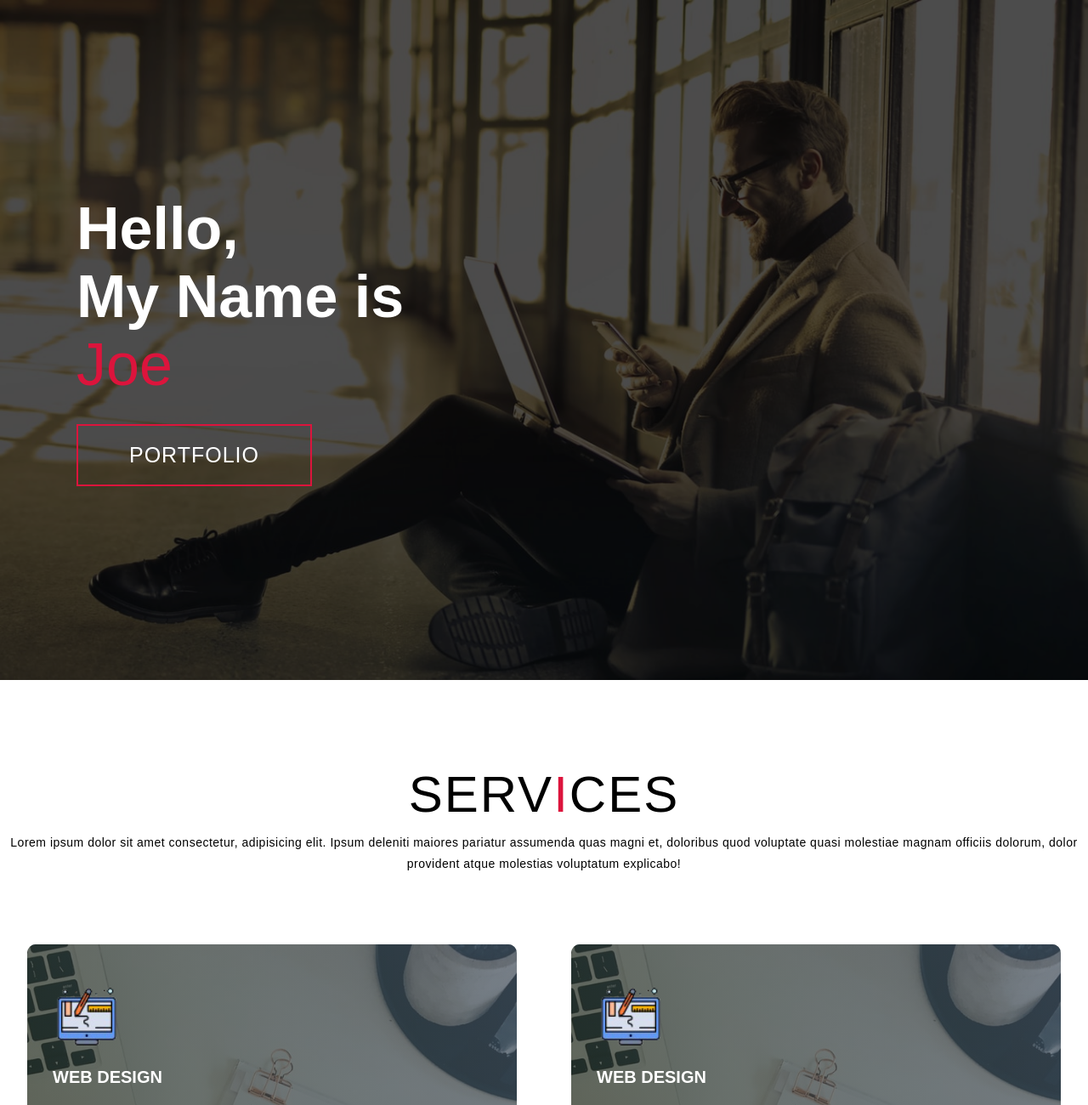
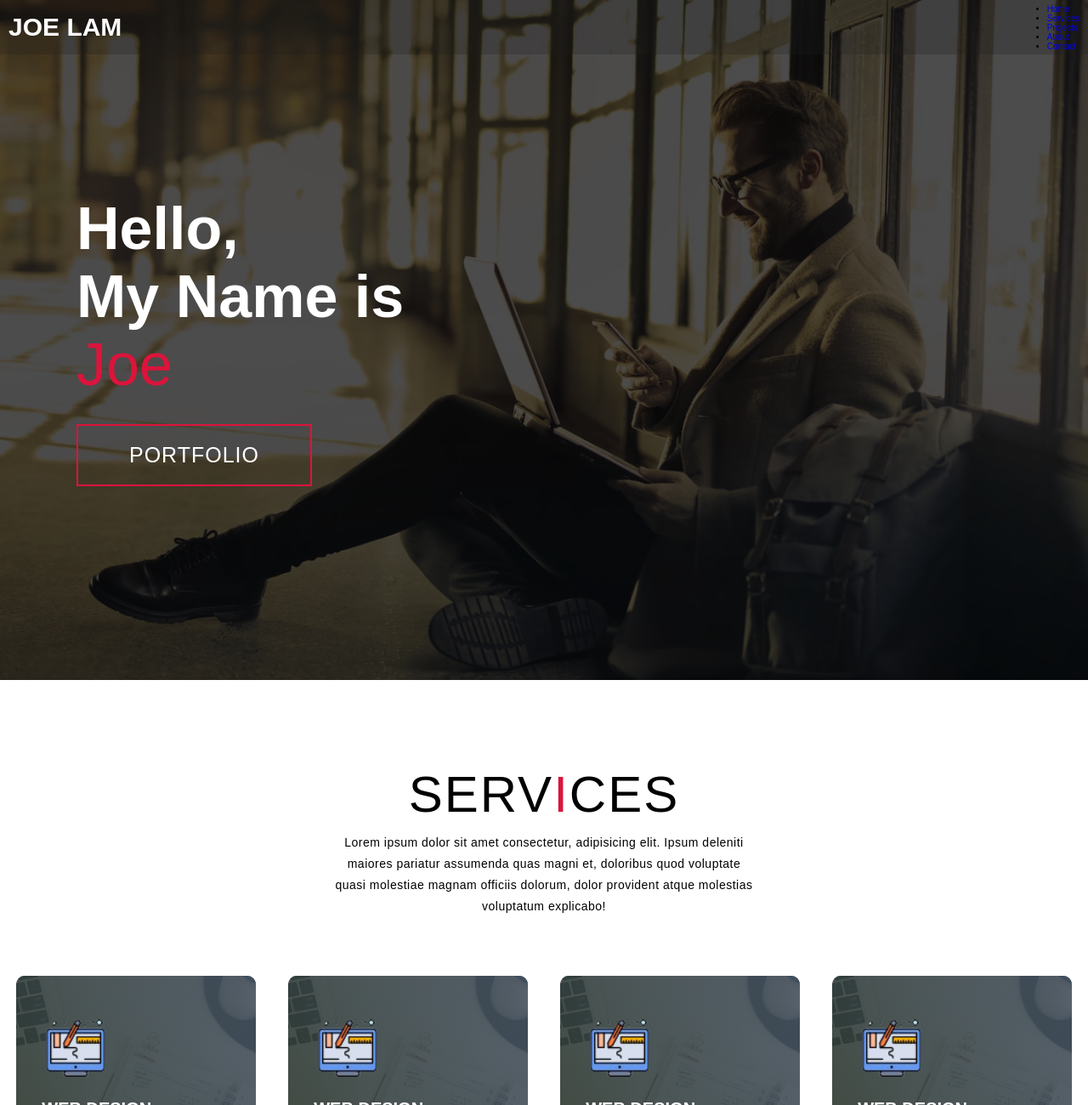
Before and after one commit to JoeLam930/Porfolio, a plain HTML site: page index.html in a window 1280 px wide. Shown: the top 1300 px of the page at 85% size. Drawn offline with Linux system fonts and the light colour scheme.

Commit message:
Portfolio

```diff
--- a/css/style.css
+++ b/css/style.css
@@ -82,6 +82,31 @@ p {
 .brand h2 span {
   color: crimson;
 }
+
+/*Header section*/
+#header{
+  position:fixed;
+  z-index: 1000;
+  left:0;
+  top:0;
+  width:100vw;
+  height:auto;
+}
+#header .header{
+  min-height:8vh;
+  background-color: rgba(31,30,30, 0.24);
+}
+.header .nav-bar {
+  display:flex;
+  align-items: center;
+  justify-content:space-between;
+  width:100%;
+  height:100%;
+  max-width: 1300px;
+  padding: 0 10px;
+}
+
+/*End Header section
 /* hero Section*/
 
 #hero {
@@ -168,6 +193,10 @@ p {
   font-weight: 300;
   letter-spacing: 0.05rem;
 }
+#services .service-top{
+  width:500px;
+  margin:0 auto;
+}
 #services .service-bottom {
   display: flex;
   align-items: center;
@@ -198,7 +227,7 @@ p {
   height: 100%;
   width: 100%;
   background-image: linear-gradient(60deg, #293323 0%, #485563 100%);
-  opacity: 0.7;
+  opacity: .9;
   z-index: -1;
   border-radius:10px ;
   overflow: hidden;
@@ -514,6 +543,13 @@ p {
     }
     /*end about*/
     /*Contact me*/
+    #contact .contact{
+      flex-direction: column;
+      padding:100px 0;
+      align-items: center;
+      justify-content: center;
+      min-width: 20vh;
+    }
     #contact .contact-items{
       width: 100%;
       display: flex;
@@ -539,3 +575,11 @@ p {
     }
     /*End contact*/
   }
+
+      /*Media Query for Tablet*/
+@media only screen and (min-width:1200px){
+      #services .service-bottom .service-item{
+        flex-basis: 22%;
+        margin: 1.5%;
+      }
+    }
--- a/index.html
+++ b/index.html
@@ -9,6 +9,26 @@
     <title>My Website</title>
 </head>
 <body>
+    <!--Header-->
+    <section id="header">
+        <div class="header container">
+            <div class="nav-bar">
+                <div class="brand">
+                    <a href="#hero"><h1><span>J</span>oe <span>L</span>am</h1></a>
+                </div>
+                <div class="nav-list">
+                    <div class="hanburger"><div class="bar"></div></div>
+                    <ul>
+                        <li><a href="#">Home</a></li>
+                        <li><a href="#">Services</a></li>
+                        <li><a href="#">Projects</a></li>
+                        <li><a href="#">About</a></li>
+                        <li><a href="#">Contact</a></li>
+                    </ul>
+                </div>
+            </div>
+        </div>
+    </section>
     <!-- Hero Section -->
     <section id="hero">
         <div class="hero container">
```
